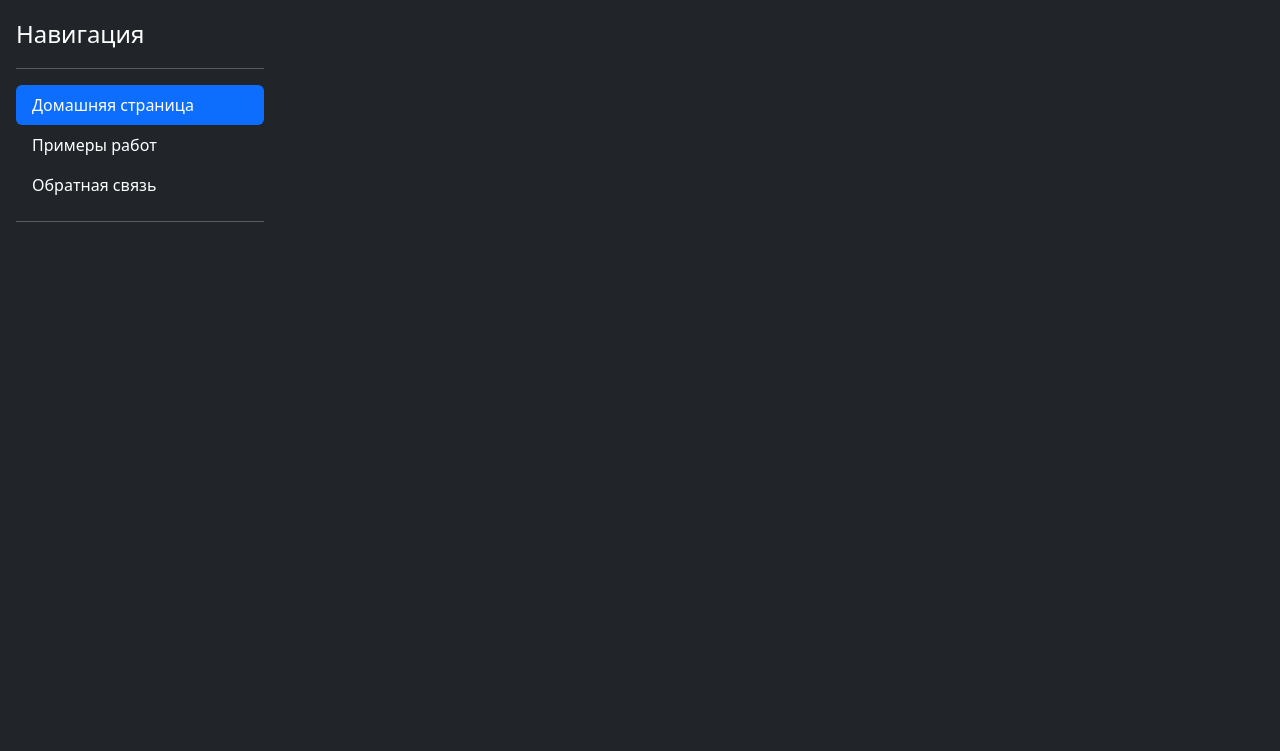
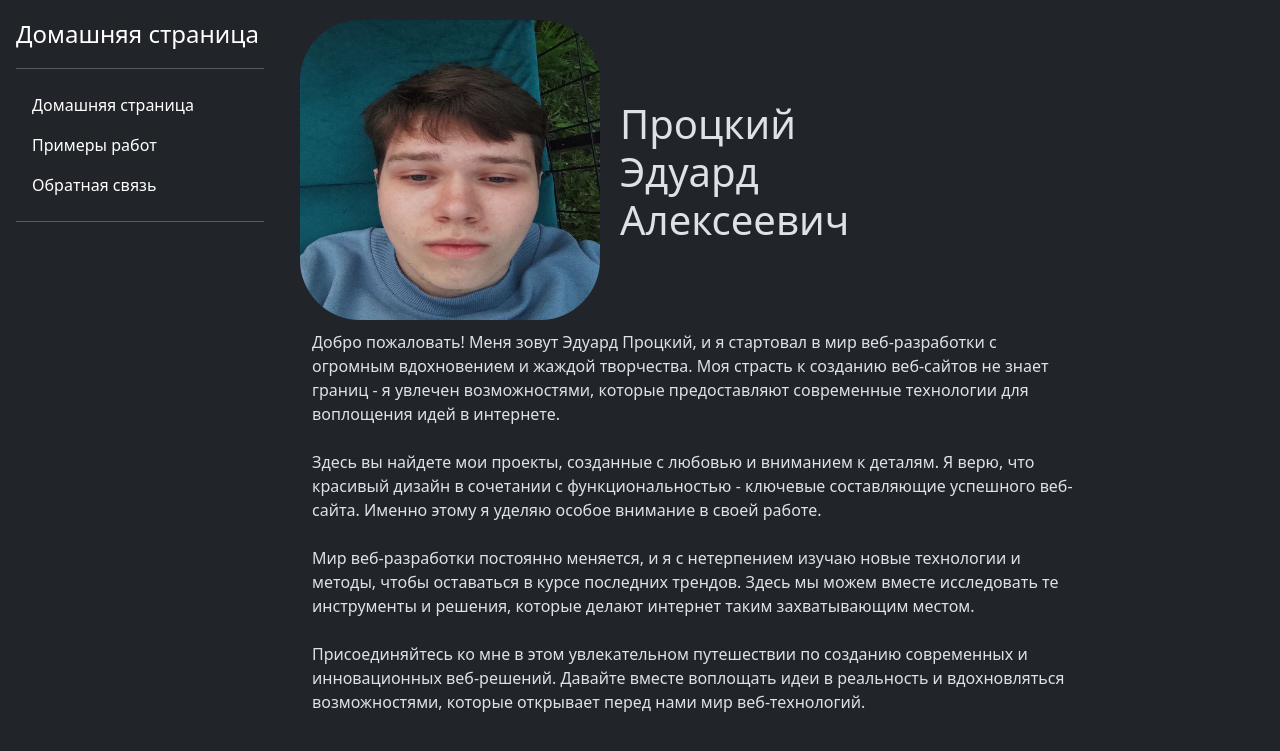
Before and after one commit to n1x9s/edosik2, a Flask app: page / in a window 1280 px wide. Shown: the top 751 px of the page. Run offline with Flask 3, Linux system fonts and the light colour scheme; some libraries are stand-ins or nearby versions.

Commit message:
сделана домашняя страница

```diff
--- a/app.py
+++ b/app.py
@@ -1,4 +1,4 @@
-from flask import Flask, render_template, url_for
+from flask import Flask, render_template
 from flask_bootstrap import Bootstrap
 
 app = Flask(__name__)
--- a/static/css/style.css
+++ b/static/css/style.css
@@ -0,0 +1,24 @@
+.edosik{
+    position: absolute;
+    border-radius: 20%;
+    top: 20px;
+    margin-left: 300px;
+    width: 300px;
+    height: 300px;
+}
+
+.full_name{
+    position: absolute;
+    top: 100px;
+    margin-left: 620px;
+}
+.container-fluid{
+    position: absolute;
+    top: 330px;
+}
+.text-description{
+    position: absolute;
+    top: px;
+    margin-left: 300px;
+    margin-right: 200px;
+}
--- a/templates/base.html
+++ b/templates/base.html
@@ -3,6 +3,7 @@
 <head>
     <meta charset="UTF-8">
     <meta name="viewport" content="width=device-width, initial-scale=1.0">
+    <link rel="stylesheet" href="{{ url_for('static', filename='css/style.css') }}">
     <link rel="stylesheet" href="https://cdn.jsdelivr.net/npm/bootstrap-icons@1.10.5/font/bootstrap-icons.css">
     <link href="https://cdn.jsdelivr.net/npm/bootstrap@5.3.2/dist/css/bootstrap.min.css" rel="stylesheet" integrity="sha384-T3c6CoIi6uLrA9TneNEoa7RxnatzjcDSCmG1MXxSR1GAsXEV/Dwwykc2MPK8M2HN" crossorigin="anonymous">
     <title>{{ title }}</title>
@@ -10,12 +11,12 @@
 <body>
   <div class="d-flex flex-column flex-shrink-0 p-3 text-bg-dark" style="width: 280px;">
     <a href="/" class="d-flex align-items-center mb-3 mb-md-0 me-md-auto text-white text-decoration-none">
-      <span class="fs-4">Навигация</span>
+      <span class="fs-4">{{ title }}</span>
     </a>
     <hr>
     <ul class="nav nav-pills flex-column mb-auto">
       <li class="nav-item">
-        <a href="{{ url_for('index') }}" class="nav-link active" aria-current="page">
+        <a href="{{ url_for('index') }}" class="nav-link text-white" aria-current="page">
           Домашняя страница
         </a>
       </li>
@@ -34,5 +35,6 @@
     <hr>
 
   </div>
+  {% block content %}{% endblock %}
 </body>
 </html>
--- a/templates/index.html
+++ b/templates/index.html
@@ -1 +1,16 @@
 {% extends "base.html" %}
+
+{% block content %}
+    <img class="edosik" src="{{ url_for('static', filename='img/1.jpg') }}" alt="картиночка">
+    <h1 class="full_name">Процкий<br> Эдуард <br> Алексеевич</h1>
+    <div class="container-fluid" >
+        <p class="text-description">Добро пожаловать! Меня зовут Эдуард Процкий, и я стартовал в мир веб-разработки с огромным вдохновением и жаждой творчества.
+            Моя страсть к созданию веб-сайтов не знает границ - я увлечен возможностями, которые предоставляют современные технологии для воплощения идей в интернете.
+
+            <br><br>Здесь вы найдете мои проекты, созданные с любовью и вниманием к деталям. Я верю, что красивый дизайн в сочетании с функциональностью - ключевые составляющие успешного веб-сайта. Именно этому я уделяю особое внимание в своей работе.
+
+            <br><br>Мир веб-разработки постоянно меняется, и я с нетерпением изучаю новые технологии и методы, чтобы оставаться в курсе последних трендов. Здесь мы можем вместе исследовать те инструменты и решения, которые делают интернет таким захватывающим местом.
+
+           <br><br> Присоединяйтесь ко мне в этом увлекательном путешествии по созданию современных и инновационных веб-решений. Давайте вместе воплощать идеи в реальность и вдохновляться возможностями, которые открывает перед нами мир веб-технологий.</p>
+    </div>
+{% endblock %}
```
Also changed, not shown: static/img/1.jpg (added).
